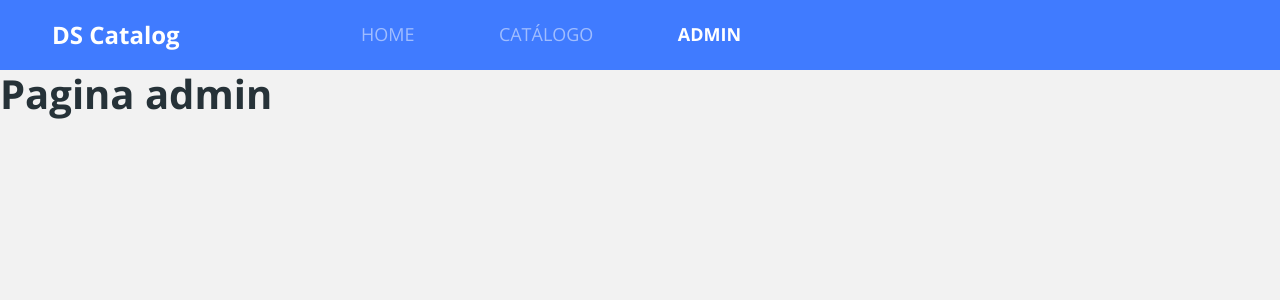
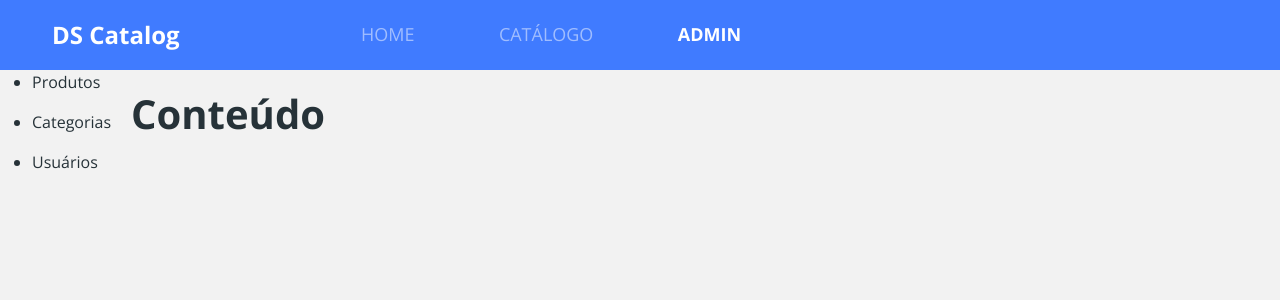
Before and after one commit to Joelfo/bds-dscatalog, a React (Create React App) app in the folder frontweb/: page /Admin in a window 1280 px wide. Shown: the top 300 px of the page. Built offline with nearby package versions, Linux system fonts and the light colour scheme.

Commit message:
hndjndju

```diff
--- /dev/null
+++ b/frontweb/src/pages/Admin/Navbar/index.tsx
@@ -0,0 +1,27 @@
+import './styles.css';
+
+const Navbar = () => {
+    return(
+        <nav class="admin-nav-container">
+            <ul>
+                <li>
+                    <a href="produto">
+                    <p>Produtos</p>
+                    </a>
+                </li>
+                <li>
+                <a href="produto">
+                    <p>Categorias</p>
+                    </a>
+                </li>
+                <li>
+                <a href="produto">
+                    <p>Usuários</p>
+                    </a>
+                </li>
+            </ul>
+        </nav>
+    );
+}
+
+export default Navbar;
--- a/frontweb/src/pages/Admin/index.tsx
+++ b/frontweb/src/pages/Admin/index.tsx
@@ -1,9 +1,15 @@
+import Navbar from './Navbar';
+import './styles.css';
+
 const Admin = () => {
-    return (
-        <h1>
-            Pagina admin
-        </h1>
-    )
-}
+  return (
+    <div className="admin-container">
+      <Navbar />
+      <div className="admin-content">
+        <h1>Conteúdo</h1>
+      </div>
+    </div>
+  );
+};
 
 export default Admin;
--- /dev/null
+++ b/frontweb/src/pages/Admin/styles.css
@@ -0,0 +1,18 @@
+.admin-container {
+    display: flex;
+    flex-direction: column;
+}
+
+.admin-content {
+    padding: 20px;
+}
+
+@media(min-width: 1200px){
+    .admin-container {
+        flex-direction: row;
+    }
+
+    .admin-content {
+        flex: 1;
+    }
+}
```
Also changed, not shown: frontweb/src/pages/Admin/Navbar/styles.css (added).
